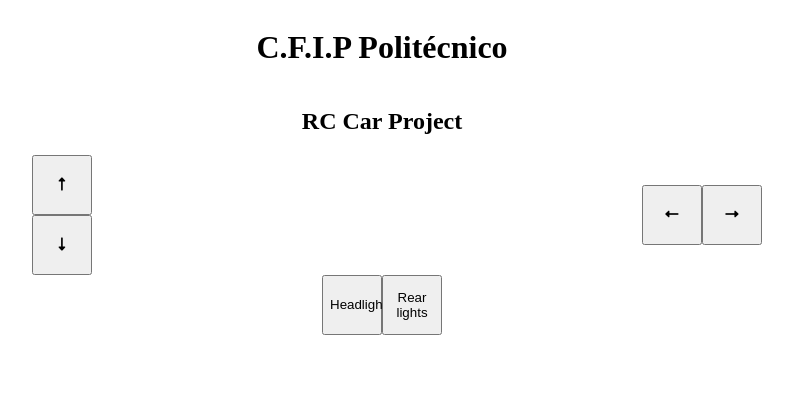
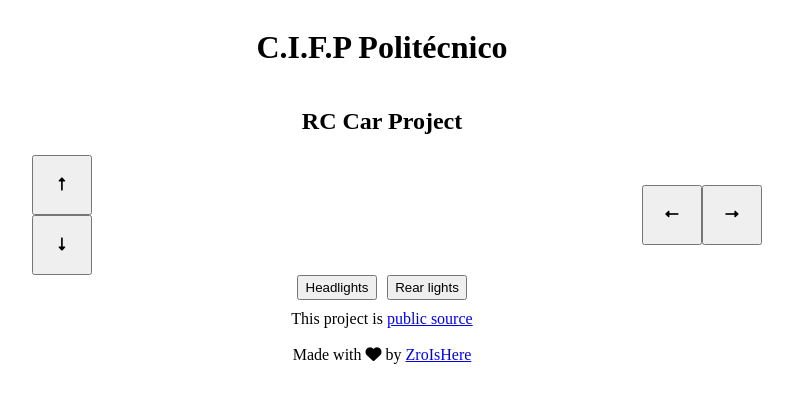
Before and after one commit to ZroIsHere/RC-Car-Project, a plain HTML site: page data/index.html in a window 1280 px wide. Shown: the whole page, without its empty margins (258-1051 px from the left). Drawn offline with Linux system fonts and the light colour scheme.

Commit message:
Add files via upload

```diff
--- a/data/index.html
+++ b/data/index.html
@@ -21,7 +21,7 @@
   <link rel="stylesheet" href="https://cdnjs.cloudflare.com/ajax/libs/font-awesome/6.0.0-beta3/css/all.min.css">
 </head>
 <body>
-  <h1>C.F.I.P Politécnico</h1>
+  <h1>C.I.F.P Politécnico</h1>
   <h2>RC Car Project</h2>
   <div class="pad">
     <!----------------------------------------------------------------------Buttons----------------------------------------------------------------------->
@@ -38,8 +38,11 @@
     <button onclick="ChangePinState('4')">Headlights</button>
     <button onclick="ChangePinState('5')">Rear lights</button>
   </div>
-
-
+  <div class="text">
+    <span>This project is <a href="https://github.com/ZroIsHere/RC-Car-Project">public source</a></span>
+    <br/>
+    <span>Made with <i class="fa fa-heart pulse"></i> by <a href="https://github.com/ZroIsHere">ZroIsHere</a></span>
+  </div>
 </body>
 
 </html>
--- a/data/style.css
+++ b/data/style.css
@@ -43,3 +43,20 @@ button {
   display: flex;
   align-items: center;
 }
+
+.lights button {
+  height: 25px;
+  width: auto;
+  min-width: 80px;
+  margin: 0 5px;
+}
+
+.text {
+  display: flex;
+  flex-direction: column;
+  align-items: center;
+  justify-content: center;
+  gap: 0px;
+  margin: 10px 0 0 0;
+  width: 100%;
+}
```
